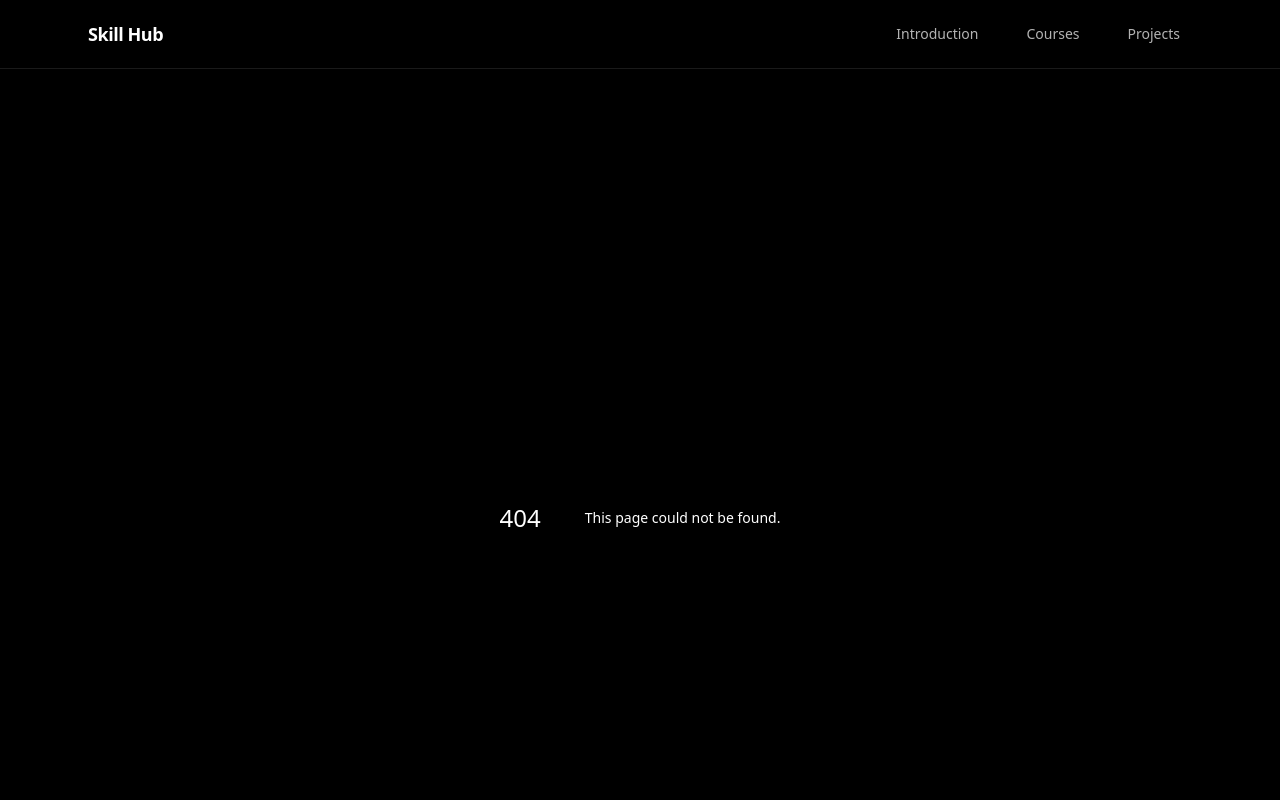
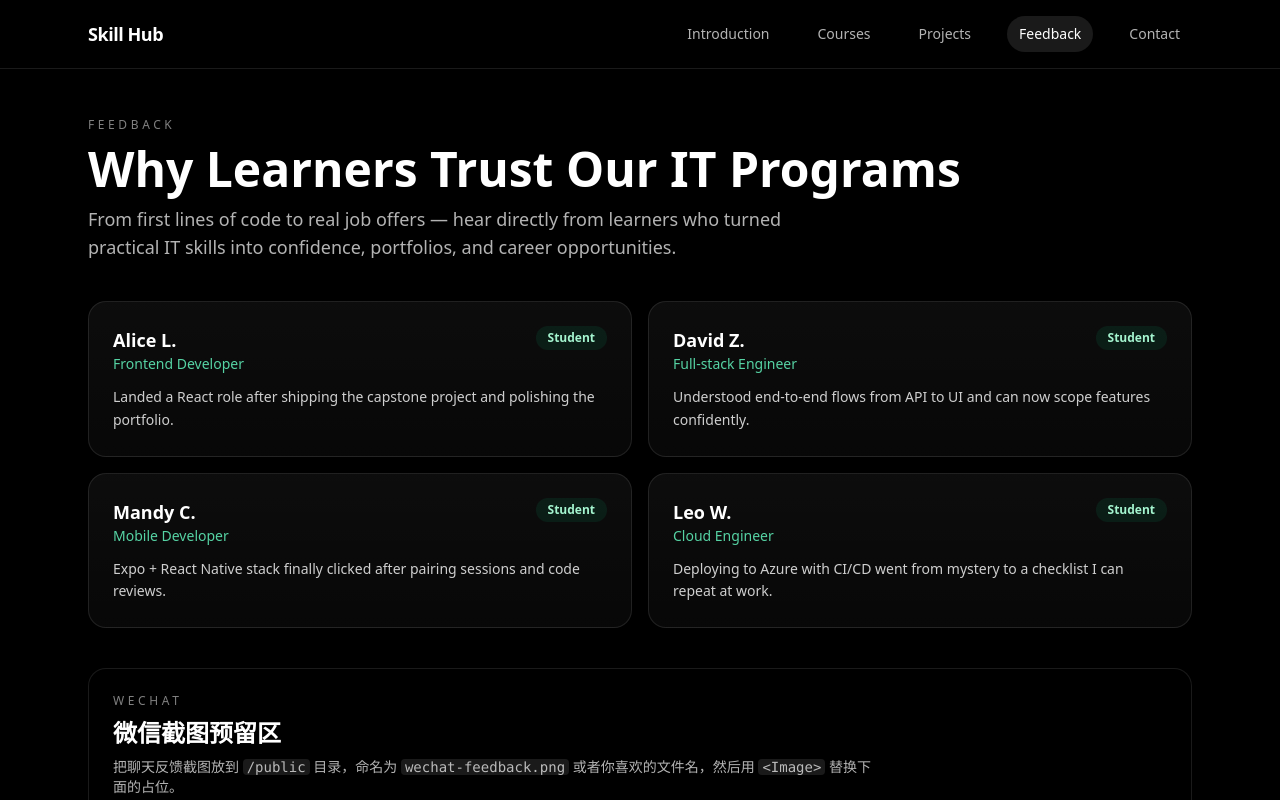
Before and after one commit to nxn-nicole/it-service-site, a Next.js app: page /feedback in a window 1280 px wide. Before the commit this address had no page. Shown: the top 800 px of the page. Built offline with nearby package versions, Linux system fonts and the light colour scheme.

Commit message:
add feedback and contact

```diff
--- /dev/null
+++ b/src/app/contact/page.tsx
@@ -0,0 +1,78 @@
+const contactMethods = [
+  {
+    label: "Email",
+    value: "hello@example.com",
+    hint: "适合发送简历、项目资料或课程合作",
+  },
+  {
+    label: "WeChat",
+    value: "wechat-id-here",
+    hint: "加好友备注“课程咨询”或“项目讨论”",
+  },
+  {
+    label: "Calendly",
+    value: "15-30 min 聊天",
+    hint: "用于规划学习路径或职业建议的简短会谈",
+  },
+];
+
+export default function ContactPage() {
+  return (
+    <section className="space-y-10">
+      <div className="space-y-3">
+        <p className="text-xs uppercase tracking-[0.3em] text-white/50">
+          Contact
+        </p>
+        <h1 className="text-4xl font-semibold md:text-5xl">
+          Let&apos;s talk about your next step.
+        </h1>
+        <p className="max-w-3xl text-lg text-white/70">
+          Courses, project mentoring, or career planning inquiries can all be
+          handled through the channels below. Simply choose the option that best
+          fits your situation.
+        </p>
+      </div>
+
+      <div className="grid gap-4 md:grid-cols-2">
+        {contactMethods.map((method) => (
+          <div
+            key={method.label}
+            className="rounded-2xl border border-white/10 bg-gradient-to-b from-white/5 to-white/[0.03] p-6 shadow-lg shadow-black/25"
+          >
+            <div className="flex items-center justify-between gap-3">
+              <h2 className="text-lg font-semibold">{method.label}</h2>
+              <span className="rounded-full bg-white/10 px-3 py-1 text-xs font-semibold text-white/70">
+                Preferred
+              </span>
+            </div>
+            <p className="mt-2 text-xl font-semibold text-white">
+              {method.value}
+            </p>
+            <p className="mt-2 text-sm text-white/70">{method.hint}</p>
+          </div>
+        ))}
+      </div>
+
+      <div className="rounded-2xl border border-white/10 bg-black/40 p-6">
+        <h2 className="text-2xl font-semibold text-white">Quick tips</h2>
+        <ul className="mt-4 space-y-2 text-sm text-white/75">
+          <li className="flex gap-2">
+            <span className="mt-1 h-1.5 w-1.5 rounded-full bg-emerald-400" />
+            <span>
+              When reaching out, briefly share your background and goals — it
+              helps us give more relevant advice faster.
+            </span>
+          </li>
+
+          <li className="flex gap-2">
+            <span className="mt-1 h-1.5 w-1.5 rounded-full bg-emerald-400" />
+            <span>
+              If you’re looking for 1-on-1 guidance or a mock interview, feel
+              free to suggest a time directly in your message.
+            </span>
+          </li>
+        </ul>
+      </div>
+    </section>
+  );
+}
--- /dev/null
+++ b/src/app/feedback/page.tsx
@@ -0,0 +1,98 @@
+const feedbacks = [
+  {
+    name: "Alice L.",
+    role: "Frontend Developer",
+    note: "Landed a React role after shipping the capstone project and polishing the portfolio.",
+  },
+  {
+    name: "David Z.",
+    role: "Full-stack Engineer",
+    note: "Understood end-to-end flows from API to UI and can now scope features confidently.",
+  },
+  {
+    name: "Mandy C.",
+    role: "Mobile Developer",
+    note: "Expo + React Native stack finally clicked after pairing sessions and code reviews.",
+  },
+  {
+    name: "Leo W.",
+    role: "Cloud Engineer",
+    note: "Deploying to Azure with CI/CD went from mystery to a checklist I can repeat at work.",
+  },
+];
+
+export default function FeedbackPage() {
+  return (
+    <section className="space-y-10">
+      <div className="space-y-3">
+        <p className="text-xs uppercase tracking-[0.3em] text-white/50">
+          Feedback
+        </p>
+        <h1 className="text-4xl font-semibold md:text-5xl">
+          Why Learners Trust Our IT Programs
+        </h1>
+        <p className="max-w-3xl text-lg text-white/70">
+          From first lines of code to real job offers — hear directly from
+          learners who turned practical IT skills into confidence, portfolios,
+          and career opportunities.
+        </p>
+      </div>
+
+      <div className="grid gap-4 md:grid-cols-2">
+        {feedbacks.map((item) => (
+          <article
+            key={item.name}
+            className="rounded-2xl border border-white/10 bg-gradient-to-b from-white/5 to-white/[0.03] p-6 shadow-lg shadow-black/20"
+          >
+            <div className="flex items-start justify-between gap-3">
+              <div>
+                <h3 className="text-lg font-semibold text-white">
+                  {item.name}
+                </h3>
+                <p className="text-sm text-emerald-300/90">{item.role}</p>
+              </div>
+              <span className="rounded-full bg-emerald-500/10 px-3 py-1 text-xs font-semibold text-emerald-200">
+                Student
+              </span>
+            </div>
+            <p className="mt-3 text-sm text-white/80 leading-relaxed">
+              {item.note}
+            </p>
+          </article>
+        ))}
+      </div>
+
+      <div className="space-y-4 rounded-2xl border border-white/10 bg-black/40 p-6">
+        <div className="flex flex-col gap-2">
+          <p className="text-xs uppercase tracking-[0.3em] text-white/50">
+            WeChat
+          </p>
+          <h2 className="text-2xl font-semibold text-white">微信截图预留区</h2>
+          <p className="text-sm text-white/70 max-w-3xl">
+            把聊天反馈截图放到{" "}
+            <code className="rounded bg-white/10 px-1">/public</code>{" "}
+            目录，命名为{" "}
+            <code className="rounded bg-white/10 px-1">
+              wechat-feedback.png
+            </code>{" "}
+            或者你喜欢的文件名，然后用{" "}
+            <code className="rounded bg-white/10 px-1">&lt;Image&gt;</code>{" "}
+            替换下面的占位。
+          </p>
+        </div>
+
+        <div className="flex flex-col gap-3 rounded-xl border border-dashed border-emerald-400/60 bg-emerald-500/5 p-4">
+          <div className="flex items-center justify-between gap-3 text-sm text-emerald-100">
+            <span>Screenshot placeholder</span>
+            <span className="rounded-full bg-emerald-500/15 px-3 py-1 text-xs font-semibold">
+              Drop-in ready
+            </span>
+          </div>
+          <div className="flex h-64 items-center justify-center rounded-lg border border-white/10 bg-black/60 text-sm text-white/50">
+            在这里放微信截图
+          </div>
+        </div>
+      </div>
+    </section>
+  );
+}
--- a/src/app/projects/page.tsx
+++ b/src/app/projects/page.tsx
@@ -1,3 +1,36 @@
+import Image from "next/image";
+
+const communityEvents = [
+  {
+    title: "Discord tech shares",
+    cadence: "On-demand · 45 mins",
+    detail:
+      "Live demos on new Blotz features, architecture trade-offs, and debugging war stories. Replays are posted for async catch-up.",
+    badge: "Remote",
+  },
+  {
+    title: "Wednesday in-person project circle",
+    cadence: "Every Wed · 6–8pm",
+    detail:
+      "Hands-on pairing to ship tickets, run design critiques, and unblock gnarly bugs with teammates.",
+    badge: "Sydney",
+  },
+  {
+    title: "Career + interview clinics",
+    cadence: "Monthly · 60 mins",
+    detail:
+      "Resume polish, portfolio walkthroughs, mock system design, and behavioral Q&A with actionable next steps.",
+    badge: "Career",
+  },
+  {
+    title: "Product review hour",
+    cadence: "Weekly · 60 mins",
+    detail:
+      "We measure feature impact, review analytics, and decide next bets—just like a real product council.",
+    badge: "Product",
+  },
+];
+
 export default function ProjectsPage() {
   return (
     <section className="space-y-10">
@@ -87,7 +120,43 @@ export default function ProjectsPage() {
           ))}
         </div>
       </div>
+
+      <div className="rounded-2xl border border-white/10 bg-black/40 p-8 space-y-4">
+        <div className="flex flex-col gap-2">
+          <p className="text-xs uppercase tracking-[0.3em] text-white/50">
+            Community
+          </p>
+          <h2 className="text-3xl font-semibold text-white">
+            Blotz community rituals
+          </h2>
+          <p className="text-sm text-white/70 max-w-3xl">
+            How we stay connected, swap knowledge, and keep the project moving
+            like a real team. Join the sessions that fit your schedule.
+          </p>
+        </div>
+
+        <div className="grid gap-4 md:grid-cols-2">
+          {communityEvents.map((event) => (
+            <article
+              key={event.title}
+              className="rounded-2xl border border-white/10 bg-white/5 p-5 shadow-lg shadow-black/20"
+            >
+              <div className="flex items-center justify-between gap-3">
+                <div className="space-y-1">
+                  <h3 className="text-lg font-semibold">{event.title}</h3>
+                  <p className="text-sm text-white/60">{event.cadence}</p>
+                </div>
+                <span className="rounded-full bg-white/10 px-3 py-1 text-xs font-semibold text-white/70">
+                  {event.badge}
+                </span>
+              </div>
+              <p className="mt-3 text-sm text-white/80 leading-relaxed">
+                {event.detail}
+              </p>
+            </article>
+          ))}
+        </div>
+      </div>
     </section>
   );
 }
-import Image from "next/image";
--- a/src/components/MainNav.tsx
+++ b/src/components/MainNav.tsx
@@ -7,6 +7,8 @@ const links = [
   { href: "/", label: "Introduction" },
   { href: "/courses", label: "Courses" },
   { href: "/projects", label: "Projects" },
+  { href: "/feedback", label: "Feedback" },
+  { href: "/contact", label: "Contact" },
 ];
 
 export default function MainNav() {
```
